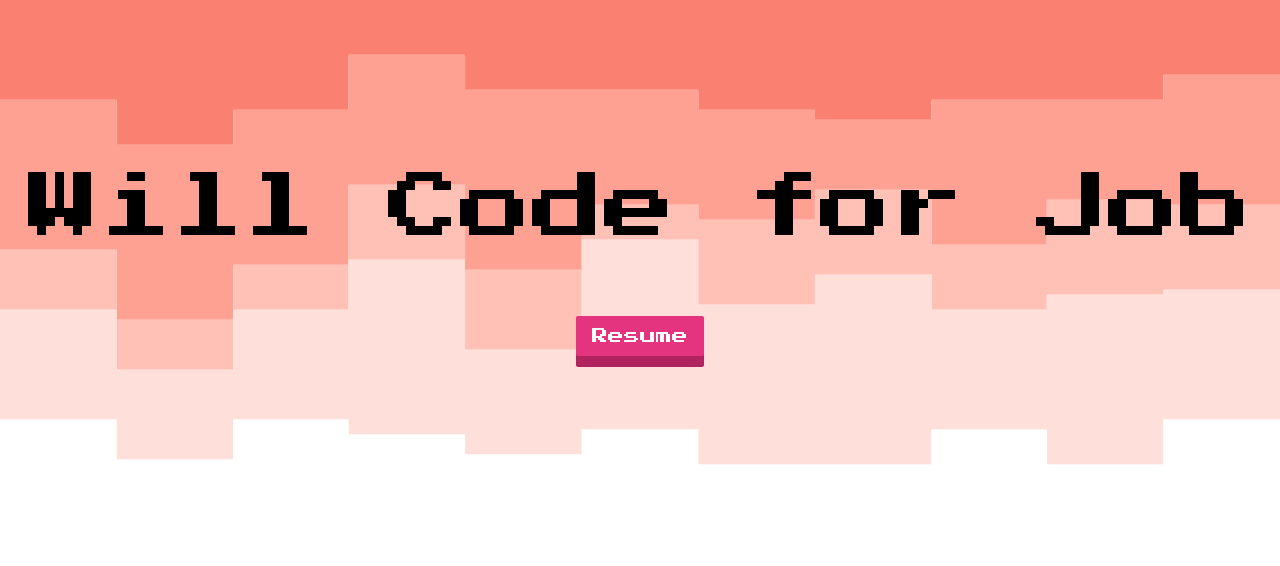
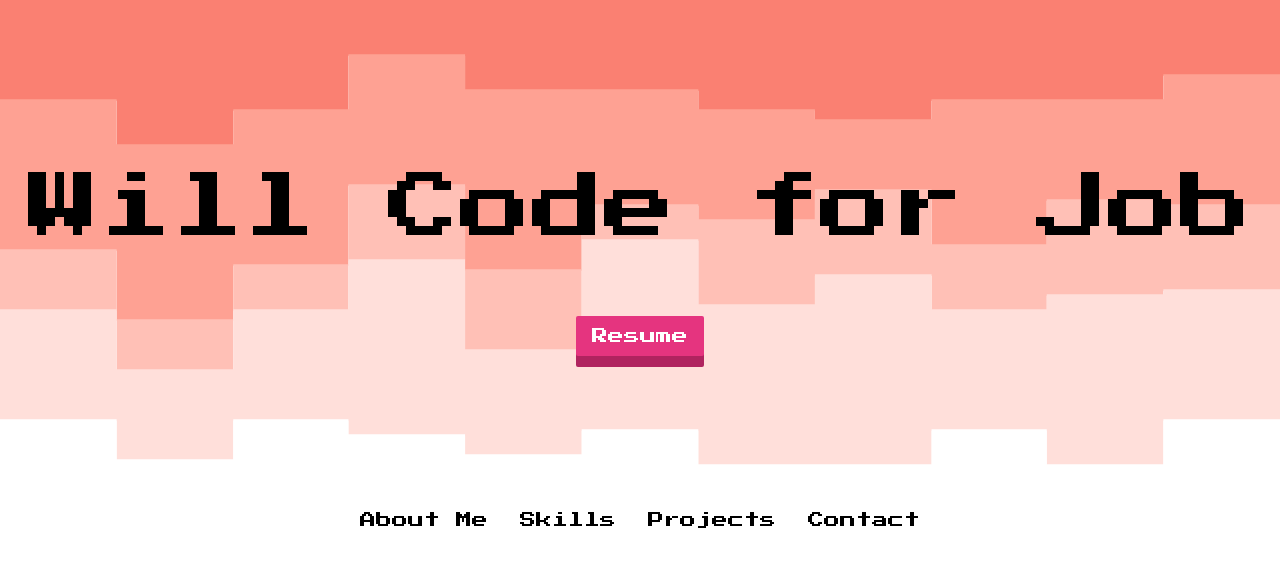
Before and after one commit to programmergeek/personal-site, a React (Create React App) app: page / in a window 1280 px wide. Shown: the top 566 px of the page. Built offline with nearby package versions, Linux system fonts and the light colour scheme.

Commit message:
[react/components] implemented navbar component

```diff
--- a/src/App.tsx
+++ b/src/App.tsx
@@ -1,11 +1,12 @@
-import React from 'react';
-import './App.css';
-import { HeroBanner } from './Components';
+import React from "react";
+import "./App.css";
+import { HeroBanner, Navbar } from "./Components";
 
 function App() {
   return (
     <div className="App">
       <HeroBanner />
+      <Navbar />
     </div>
   );
 }
--- a/src/Components/index.ts
+++ b/src/Components/index.ts
@@ -1 +1,2 @@
-export * from './HeroBanner/HeroBanner'
+export * from "./HeroBanner/HeroBanner";
+export * from "./navbar/Navbar";
--- a/src/Components/navbar/Navbar.tsx
+++ b/src/Components/navbar/Navbar.tsx
@@ -1,5 +1,20 @@
 import React from "react";
 
 export const Navbar: React.FC = () => {
-  return <div></div>;
+  return (
+    <div className="d-flex center">
+      <a href="#about-me">
+        <button className="btn btn-secondary font-primary">About Me</button>
+      </a>
+      <a href="#skills">
+        <button className="btn btn-secondary font-primary">Skills</button>
+      </a>
+      <a href="#projects">
+        <button className="btn btn-secondary font-primary">Projects</button>
+      </a>
+      <a href="#contact">
+        <button className="btn btn-secondary font-primary">Contact</button>
+      </a>
+    </div>
+  );
 };
```
